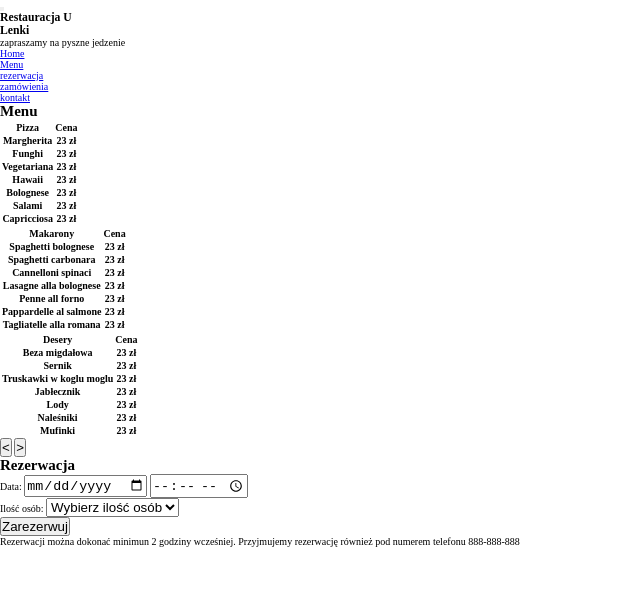
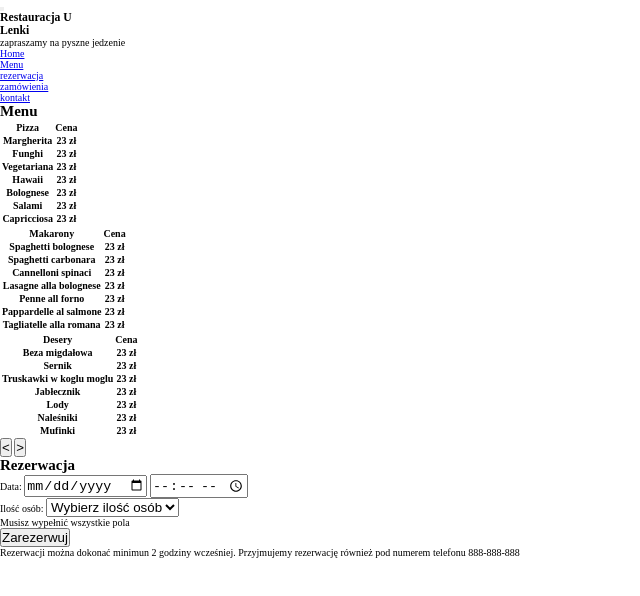
Before and after one commit to Edenusek/Restaurant, a plain HTML site: page index.html in a window 1280 px wide. Both pictures are taken after a click on the button "Zarezerwuj". Shown: the whole page, without its empty margins (0-640 px from the left). Drawn offline with Linux system fonts and the light colour scheme; a web font is replaced by a local one.

Commit message:
reservations work :)

```diff
--- a/js/scripts.js
+++ b/js/scripts.js
@@ -61,20 +61,28 @@ const handleLeftArrow = () => {
 
 const reservation = () => {
 
-	const dateInput = document.getElementById("#date").value;
-	const timeInpute = document.getElementById("#time");
-	const personsSelected = document.getElementById("#persons");
+	const dateInput = document.getElementById("date");
+	const timeInpute = document.getElementById("time");
+	const personsSelected = document.getElementById("persons");
 	const reservationDate = document.querySelector(".reserv-info-date");
 	const reservationTime = document.querySelector(".reserv-info-time");
 	const reservationError = document.querySelector(".reservation-error");
 
-	if(dateInput.inpute == "" || timeInpute.inpute == "" || personsSelected.value == "" || selectedIndex == 0){
-		reservationError.innerHTML = "Musisz wypełnić wszystkie pola"
+	dateInput.inpute = new Date();
+
+
+
+	if(dateInput.value == "" || timeInpute.value == "" || personsSelected.value == "" || personsSelected.selectedIndex == 0){
+
+		reservationError.textContent = "Musisz wypełnić wszystkie pola"
+
 	}else {
-	reservationDate.innerHTML = `Zarezerwowałeś stolik dla ${personsSelected} osób,dnia ${dateInput.value}`;
-	reservationTime.innerHTML = `Na godzinę ${timeInpute.value}`;
+
+	reservationDate.textContent = `Zarezerwowałeś stolik dla ${personsSelected.value} osób,dnia ${dateInput.value}`;
+	reservationTime.textContent = `Na godzinę ${timeInpute.value}`;
+	reservationError.textContent = ""
 	}
-	console.log("klik");
+
 };
 
 mobilNav.addEventListener("click", showMobileMenu);
```
Also changed, not shown: index.html (+1 -1 lines).
